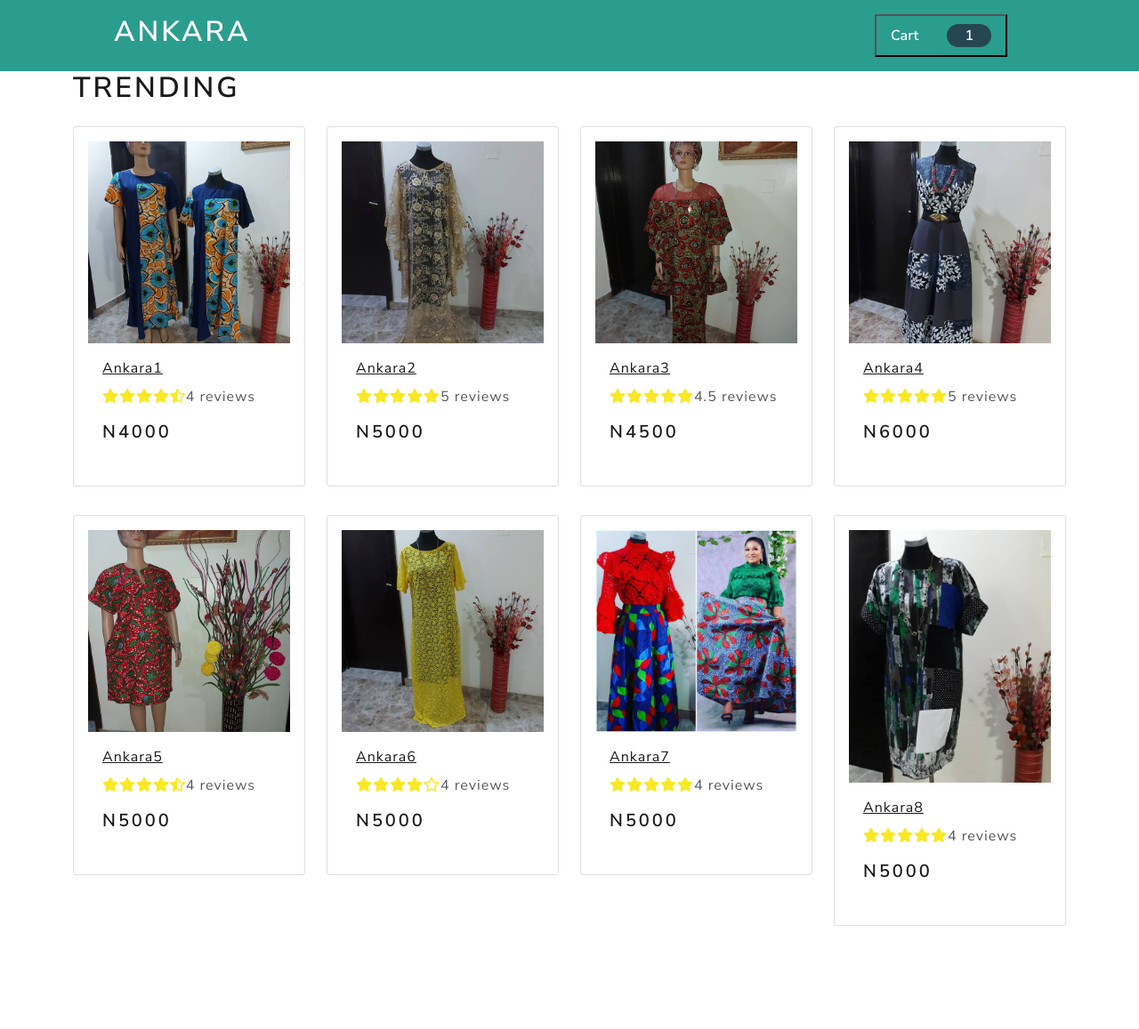
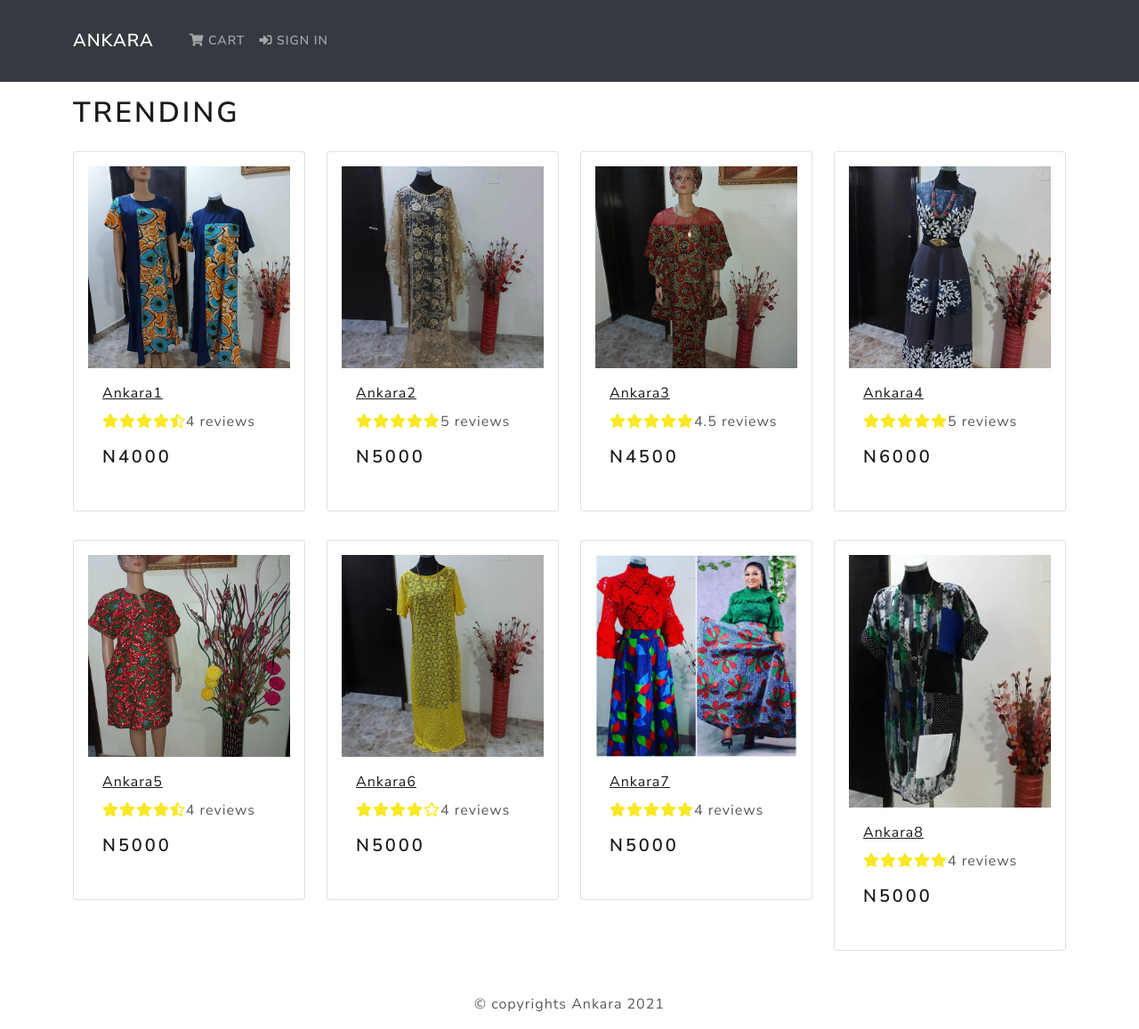
Before and after one commit to gbejula/ankara, a React (Create React App) app: page / in a window 1280 px wide. Shown: the whole page at 89% size. Before the commit the page ends 1057 px from the top, so only its background shows below. Built offline with nearby package versions, Linux system fonts and the light colour scheme.

Commit message:
created routes

```diff
--- a/package.json
+++ b/package.json
@@ -9,6 +9,9 @@
     "react": "^17.0.2",
     "react-bootstrap": "^1.6.1",
     "react-dom": "^17.0.2",
+    "react-router": "^5.2.1",
+    "react-router-bootstrap": "^0.25.0",
+    "react-router-dom": "^5.3.0",
     "react-scripts": "4.0.3",
     "web-vitals": "^1.1.2"
   },
--- a/src/App.js
+++ b/src/App.js
@@ -1,16 +1,20 @@
-import Layout from './components/Layout/Layout';
+import { BrowserRouter as Router, Route } from 'react-router-dom';
 import { Container } from 'react-bootstrap';
 import HomePage from './pages/HomePage';
+import Header from './components/Header';
+import Footer from './components/Footer';
 
 function App() {
   return (
-    <Layout>
-      <main>
+    <Router>
+      <Header />
+      <main className='py-3'>
         <Container>
-          <HomePage />
+          <Route path='/' component={HomePage} exact />
         </Container>
       </main>
-    </Layout>
+      <Footer />
+    </Router>
   );
 }
 
--- /dev/null
+++ b/src/components/Footer.js
@@ -0,0 +1,16 @@
+import React from 'react';
+import { Row, Col, Container } from 'react-bootstrap';
+
+const Footer = () => {
+  return (
+    <footer>
+      <Container>
+        <Row>
+          <Col className='text-center py-3'>&copy; copyrights Ankara 2021</Col>
+        </Row>
+      </Container>
+    </footer>
+  );
+};
+
+export default Footer;
--- /dev/null
+++ b/src/components/Header.js
@@ -0,0 +1,25 @@
+import React from 'react';
+import { Navbar, Nav, Container } from 'react-bootstrap';
+
+const Header = () => {
+  return (
+    <Navbar collapseOnSelect expand='lg' bg='dark' variant='dark'>
+      <Container>
+        <Navbar.Brand href='/'>Ankara</Navbar.Brand>
+        <Navbar.Toggle aria-controls='responsive-navbar-nav' />
+        <Navbar.Collapse id='responsive-navbar-nav'>
+          <Nav className='mr-auto'>
+            <Nav.Link href='/cart'>
+              <i className='fas fa-shopping-cart'></i> Cart
+            </Nav.Link>
+            <Nav.Link href='/signin'>
+              <i className='fas fa-sign-in-alt'></i> sign in
+            </Nav.Link>
+          </Nav>
+        </Navbar.Collapse>
+      </Container>
+    </Navbar>
+  );
+};
+
+export default Header;
--- a/src/components/Layout/Layout.js
+++ b/src/components/Layout/Layout.js
@@ -1,5 +1,5 @@
 import React, { Fragment } from 'react';
-import MainHeader from './MainHeader';
+import MainHeader from '../Header';
 
 const Layout = props => {
   return (
--- a/src/components/Layout/MainHeader.js
+++ /dev/null
@@ -1,18 +0,0 @@
-import CartButton from '../Cart/CartButton';
-import classes from './MainHeader.module.css';
-
-const MainHeader = props => {
-  return (
-    <header className={classes.header}>
-      <h1>Ankara</h1>
-      <ul>
-        {/* <li>About</li> */}
-        <li>
-          <CartButton />
-        </li>
-      </ul>
-    </header>
-  );
-};
-
-export default MainHeader;
```
Also changed, not shown: src/pages/ProductPage.js (added, +7 -0 lines), 1 other file (tests, documents, lock files or other folders).
